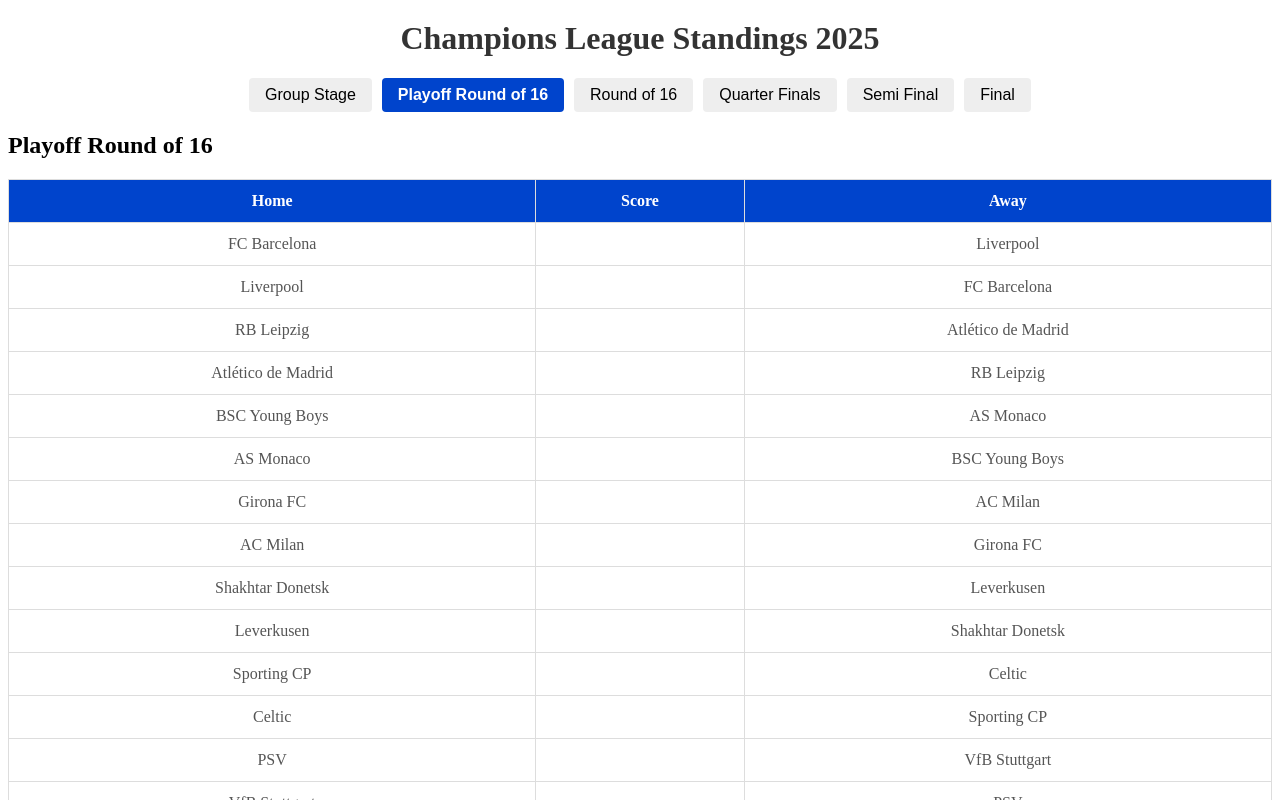
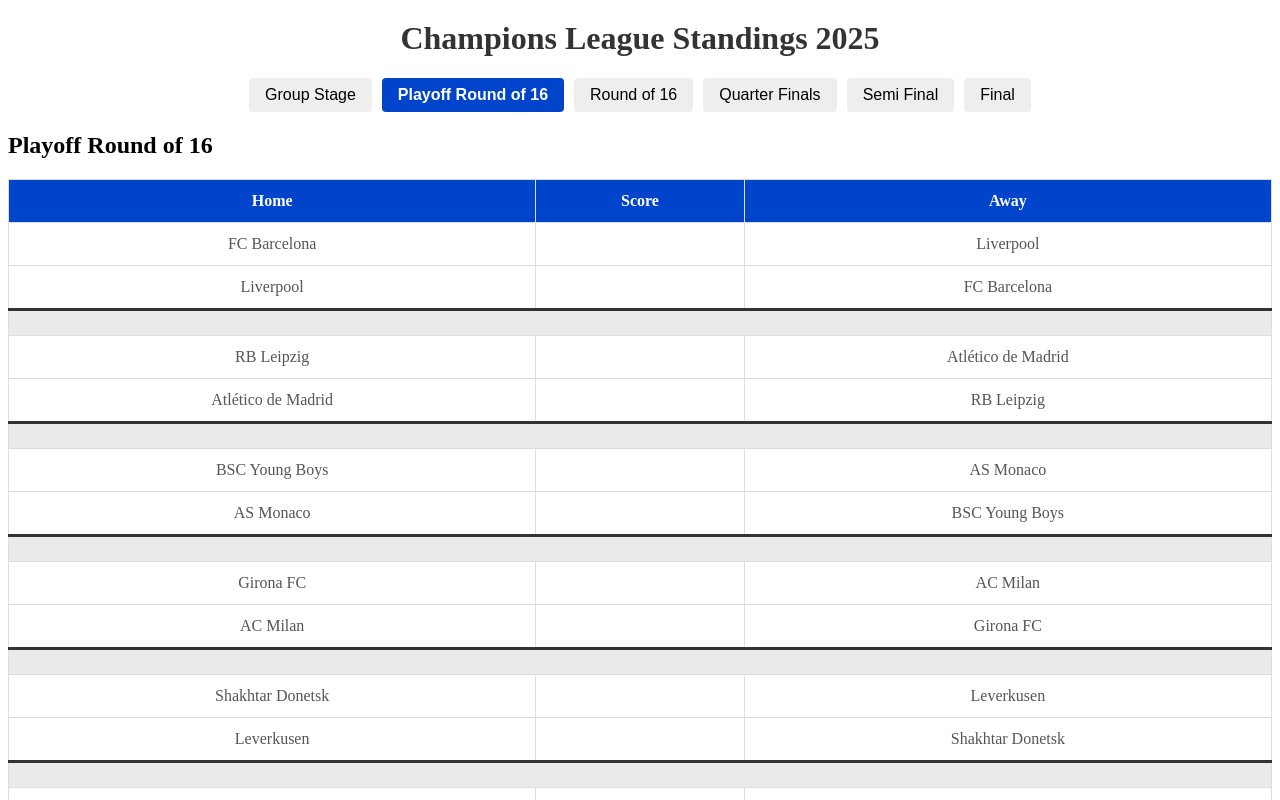
Before and after one commit to MarcusMachado15/whoisgonnawin-clean, a Next.js app: page / in a window 1280 px wide. Both pictures are taken after a click on the button "Playoff Round of 16". Shown: the top 800 px of the page. Built offline with nearby package versions, Linux system fonts and the light colour scheme.

Commit message:
Update Playoff Round of 16 matches with home and away legs

```diff
--- a/app/page.tsx
+++ b/app/page.tsx
@@ -44,50 +44,36 @@ const stages = {
   "Playoff Round of 16": [
     { home: "FC Barcelona", away: "Liverpool" },
     { home: "Liverpool", away: "FC Barcelona" },
-
     { home: "RB Leipzig", away: "Atlético de Madrid" },
     { home: "Atlético de Madrid", away: "RB Leipzig" },
-
     { home: "BSC Young Boys", away: "AS Monaco" },
     { home: "AS Monaco", away: "BSC Young Boys" },
-
     { home: "Girona FC", away: "AC Milan" },
     { home: "AC Milan", away: "Girona FC" },
-
     { home: "Shakhtar Donetsk", away: "Leverkusen" },
     { home: "Leverkusen", away: "Shakhtar Donetsk" },
-
     { home: "Sporting CP", away: "Celtic" },
     { home: "Celtic", away: "Sporting CP" },
-
     { home: "PSV", away: "VfB Stuttgart" },
     { home: "VfB Stuttgart", away: "PSV" },
-
     { home: "FC Bayern München", away: "Juventus" },
     { home: "Juventus", away: "FC Bayern München" }
   ],
   "Round of 16": [
     { home: "Sporting CP", away: "Borussia Dortmund" },
     { home: "Borussia Dortmund", away: "Sporting CP" },
-
     { home: "Leverkusen", away: "Internazionale" },
     { home: "Internazionale", away: "Leverkusen" },
-
     { home: "Girona FC", away: "Manchester City" },
     { home: "Manchester City", away: "Girona FC" },
-
     { home: "FC Bayern München", away: "Stade Brestois 29" },
     { home: "Stade Brestois 29", away: "FC Bayern München" },
-
     { home: "AS Monaco", away: "Real Madrid" },
     { home: "Real Madrid", away: "AS Monaco" },
-
     { home: "VfB Stuttgart", away: "Arsenal" },
     { home: "Arsenal", away: "VfB Stuttgart" },
-
     { home: "FC Barcelona", away: "SL Benfica" },
     { home: "SL Benfica", away: "FC Barcelona" },
-
     { home: "RB Leipzig", away: "Paris SG" },
     { home: "Paris SG", away: "RB Leipzig" }
   ],
@@ -163,11 +149,18 @@ export default function TournamentPage() {
           </thead>
           <tbody>
             {currentData.map((match, index) => (
-              <tr key={index}>
+              <>
+                <tr key={`${index}-1`}>
                   <td>{match.home}</td>
-                <td>{match.score}</td>
+                  <td></td>
                   <td>{match.away}</td>
                 </tr>
+                {index % 2 === 1 && (
+                  <tr key={`divider-${index}`} className="match-divider">
+                    <td colSpan={3}></td>
+                  </tr>
+                )}
+              </>
             ))}
           </tbody>
         </table>
```
Lines whose indentation alone changed are shown as unchanged.
